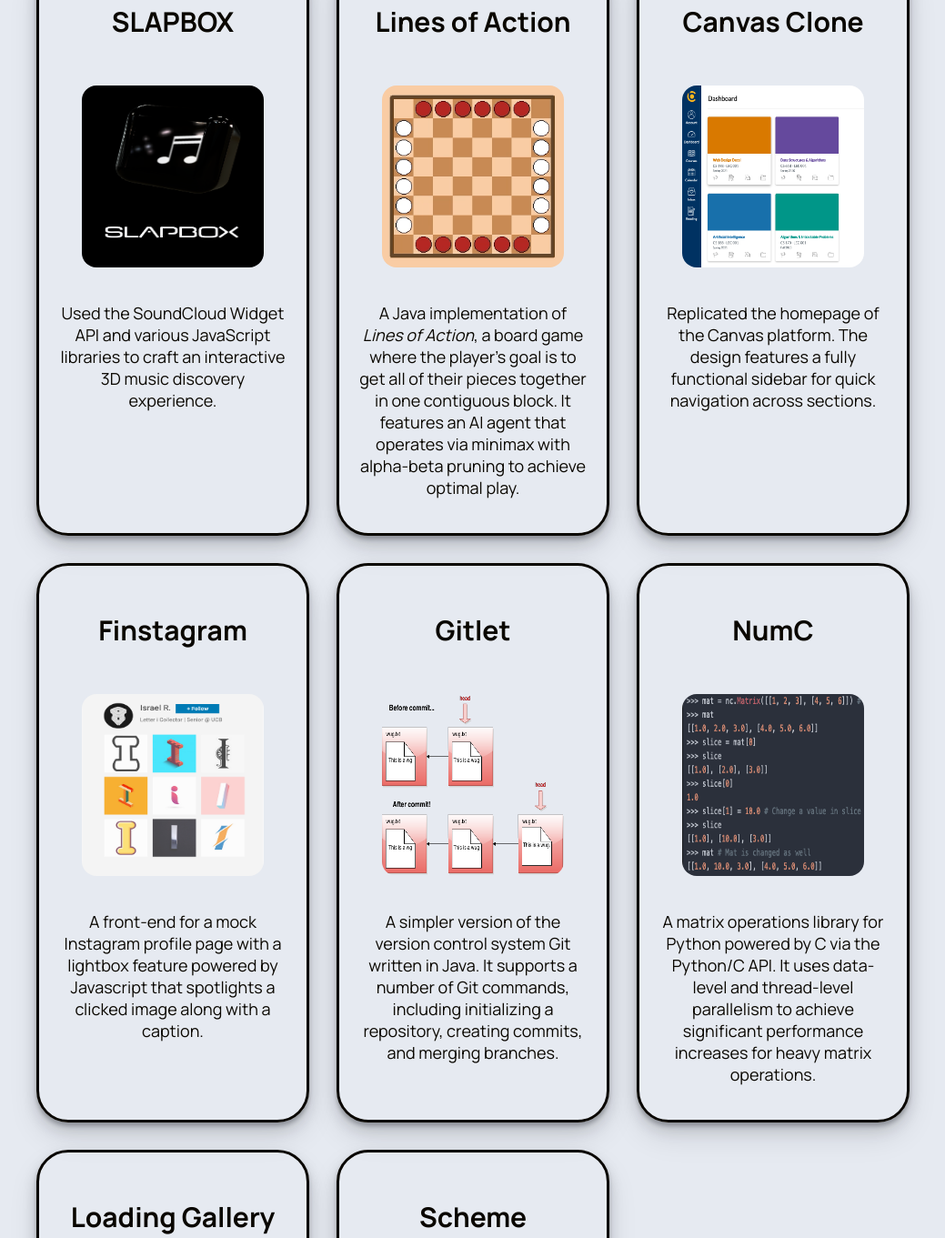
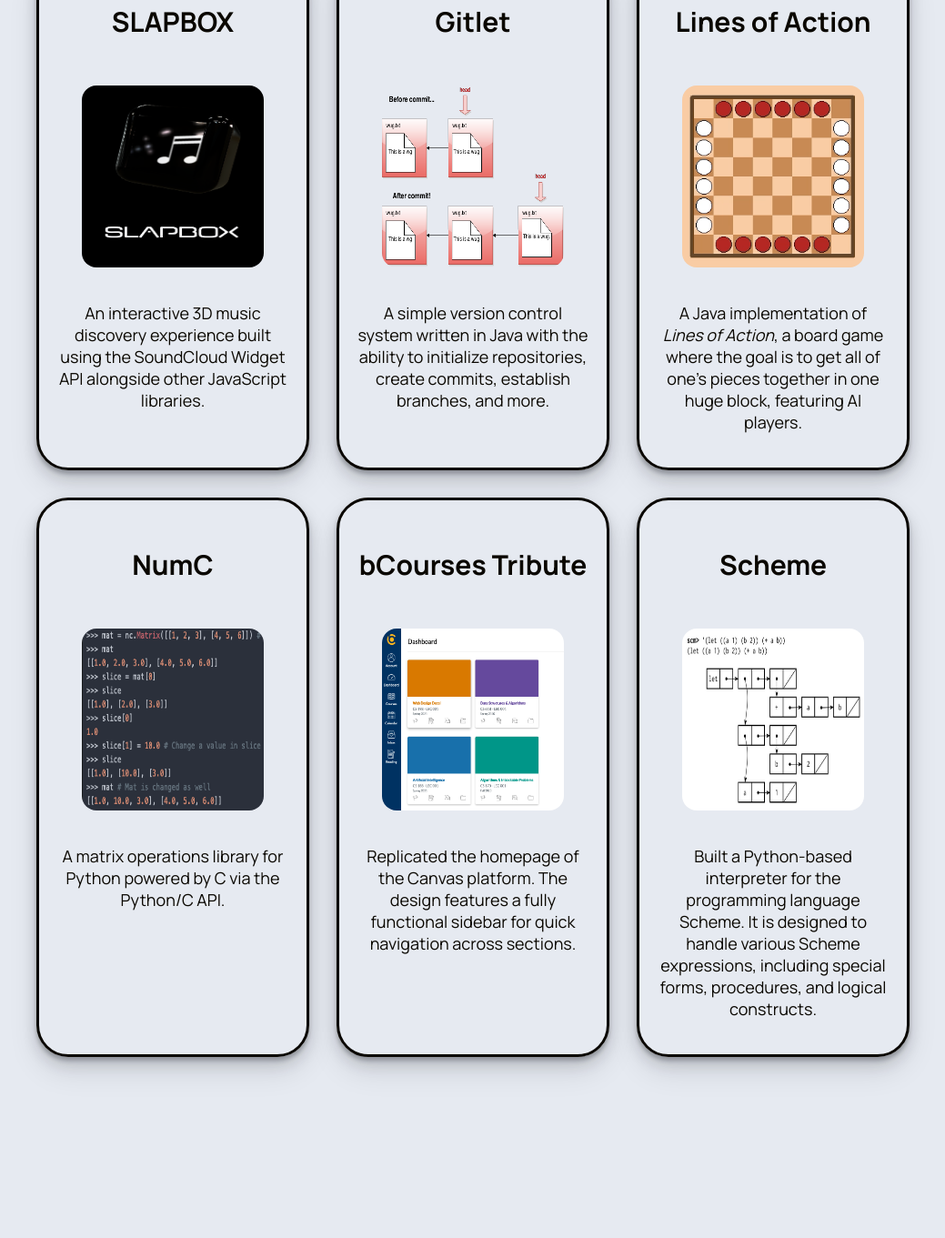
Before and after one commit to israeljr98/irod.dev, a plain HTML site: page index.html in a window 1280 px wide. Shown: the part 3981-5342 px from the top of the page at 91% size, without its empty margins (120-1159 px from the left). Drawn offline with Linux system fonts and the light colour scheme; a web font is replaced by a local one.

Commit message:
Reordered project section

```diff
--- a/index.html
+++ b/index.html
@@ -56,8 +56,8 @@
                     I got my background as a student of Computer Science and Cognitive Science at the University
                     of California, Berkeley where I explored the intersections between computing and the mind.
                     Since then, I've ventured into the world of professional software development,
-                    where I've had the pleasure of working for a wide array of projects.
-                    Feel free to hit me up! I am always looking for my next learning opportunity.
+                    where I developed a knack for web and mobile technologies. I am always looking for my next learning opportunity,
+                    so feel free to hit me up!
                 </p>
               </section>
         </div>
@@ -116,9 +116,24 @@ framework data to auto-enable desktop mode, enabling seamless access to desktop
                                     <img src="assets/img/slapbox2.png" alt="">
                                 </div>
                                 <p class="proj-desc">
-                                    Used the SoundCloud Widget API and various JavaScript libraries to craft
-                                    an interactive 3D music discovery experience.
+
+                                    An interactive 3D music discovery experience built using the SoundCloud Widget API alongside other JavaScript libraries.
                                 </p>
+                            </div>
+                        </a>
+                    </div>
+
+
+                    <div class="item">
+                        <a href="https://github.com/israeljr98/gitlet" class="project-link">
+                            <div class="overlay-text">
+                                <h3 class="project-headline">Gitlet</h3>
+                                <div class="img-wrapper">
+                                    <img src="assets/img/gitlet.png" alt="">
+                                </div>
+                                <p class="proj-desc">A simple version control system written in Java
+                                    with the ability to initialize repositories, create commits,
+                                    establish branches, and more. </p>
                             </div>
                         </a>
                     </div>
@@ -131,58 +146,13 @@ framework data to auto-enable desktop mode, enabling seamless access to desktop
                                     <img src="assets/img/loa1.png" alt="">
                                 </div>
                                 <p class="proj-desc">A Java implementation of <i>Lines of Action</i>,
-                                    a board game where the player's goal is to get all of their pieces
-                                    together in one contiguous block. It features an AI agent that
-                                    operates via minimax with alpha-beta pruning to achieve optimal play.</p>
-                            </div>
-                        </a>
-                    </div>
-
-                    <div class="item">
-                        <a href="https://bcourses-clone.netlify.app/" class="project-link">
-                            <div class="overlay-text">
-                                <h3 class="project-headline">Canvas Clone</h3>
-                                <div class="img-wrapper">
-                                    <img src="assets/img/bcourses.png" alt="">
-                                </div>
-                                <p class="proj-desc">Replicated the homepage of the Canvas platform. The design features a fully functional sidebar for quick navigation across
-                                    sections.
-                                </p>
-                            </div>
-                        </a>
-                    </div>
-
-                    <div class="item">
-                        <a href="https://finstagram-izzi.netlify.app/" class="project-link">
-                            <div class="overlay-text">
-                                <h3 class="project-headline">Finstagram</h3>
-                                <div class="img-wrapper">
-                                    <img src="assets/img/finstagram3.png" alt="">
-                                </div>
-                                <p class="proj-desc">A front-end for a mock Instagram profile page with
-                                    a lightbox feature powered by Javascript
-                                    that spotlights a clicked image along with a caption. </p>
+                                    a board game where the goal is to get all of one's pieces
+                                    together in one huge block, featuring AI players.</p>
                             </div>
                         </a>
                     </div>
 
 
-
-
-
-                    <div class="item">
-                        <a href="https://github.com/israeljr98/gitlet" class="project-link">
-                            <div class="overlay-text">
-                                <h3 class="project-headline">Gitlet</h3>
-                                <div class="img-wrapper">
-                                    <img src="assets/img/gitlet.png" alt="">
-                                </div>
-                                <p class="proj-desc">A simpler version of the version control system Git written in Java.
-                                    It supports a number of Git commands, including initializing a repository, creating commits,
-                                    and merging branches. </p>
-                            </div>
-                        </a>
-                    </div>
 
 
 
@@ -193,20 +163,20 @@ framework data to auto-enable desktop mode, enabling seamless access to desktop
                                 <div class="img-wrapper">
                                     <img src="assets/img/numc.png" alt="">
                                 </div>
-                                <p class="proj-desc">A matrix operations library for Python powered by C via the Python/C API. It uses data-level and thread-level parallelism to achieve significant performance increases for heavy matrix operations.</p>
+                                <p class="proj-desc">A matrix operations library for Python powered by C via the Python/C API. </p>
                             </div>
                         </a>
                     </div>
 
                     <div class="item">
-                        <a href="https://loading-gallery.netlify.app/" class="project-link">
+                        <a href="https://bcourses-clone.netlify.app/" class="project-link">
                             <div class="overlay-text">
-                                <h3 class="project-headline">Loading Gallery</h3>
-                                <div class="img-wrapper" id="loading">
-                                    <img src="assets/img/loadingGallery.png" alt="">
+                                <h3 class="project-headline">bCourses Tribute</h3>
+                                <div class="img-wrapper">
+                                    <img src="assets/img/bcourses.png" alt="">
                                 </div>
-                                <p class="proj-desc" id="loading-desc">
-                                    A small site featuring a diverse collection of stylish loading animations built using HTML and CSS.
+                                <p class="proj-desc">Replicated the homepage of the Canvas platform. The design features a fully functional sidebar for quick navigation across
+                                    sections.
                                 </p>
                             </div>
                         </a>
```
